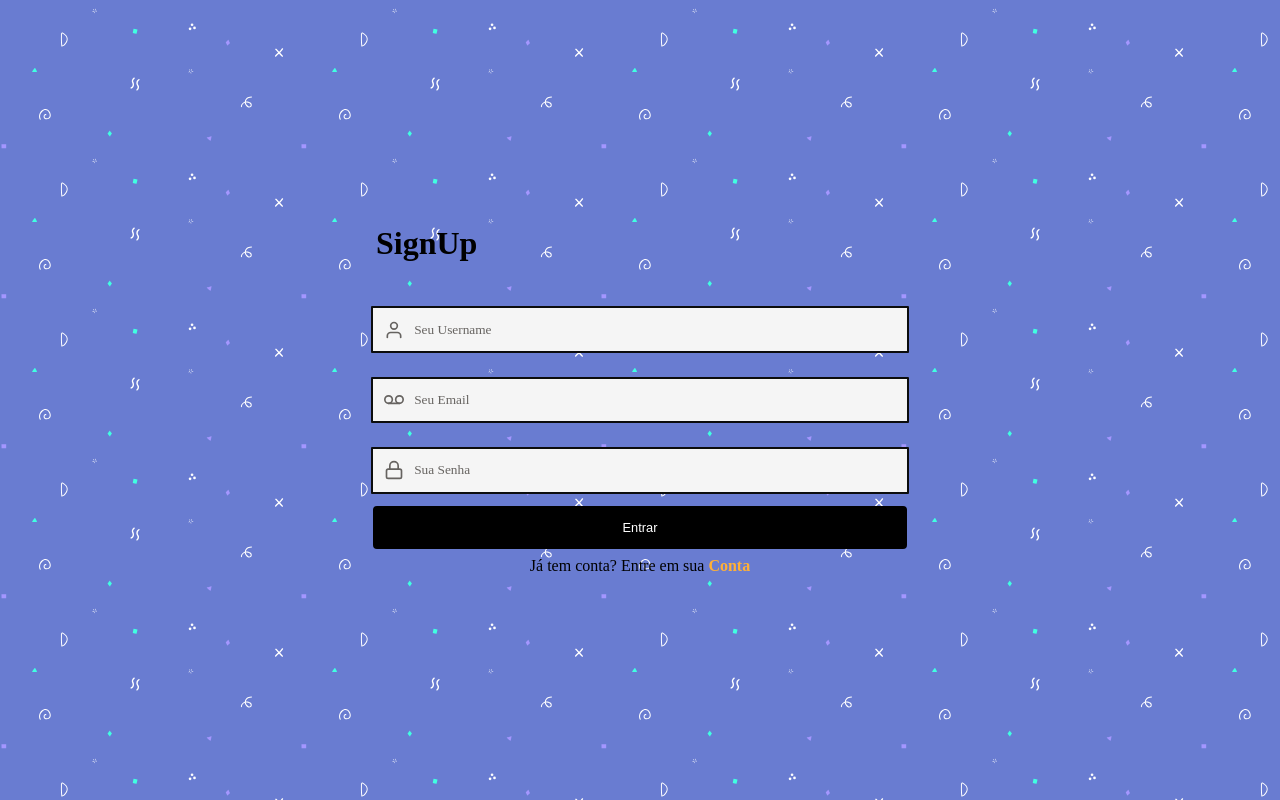
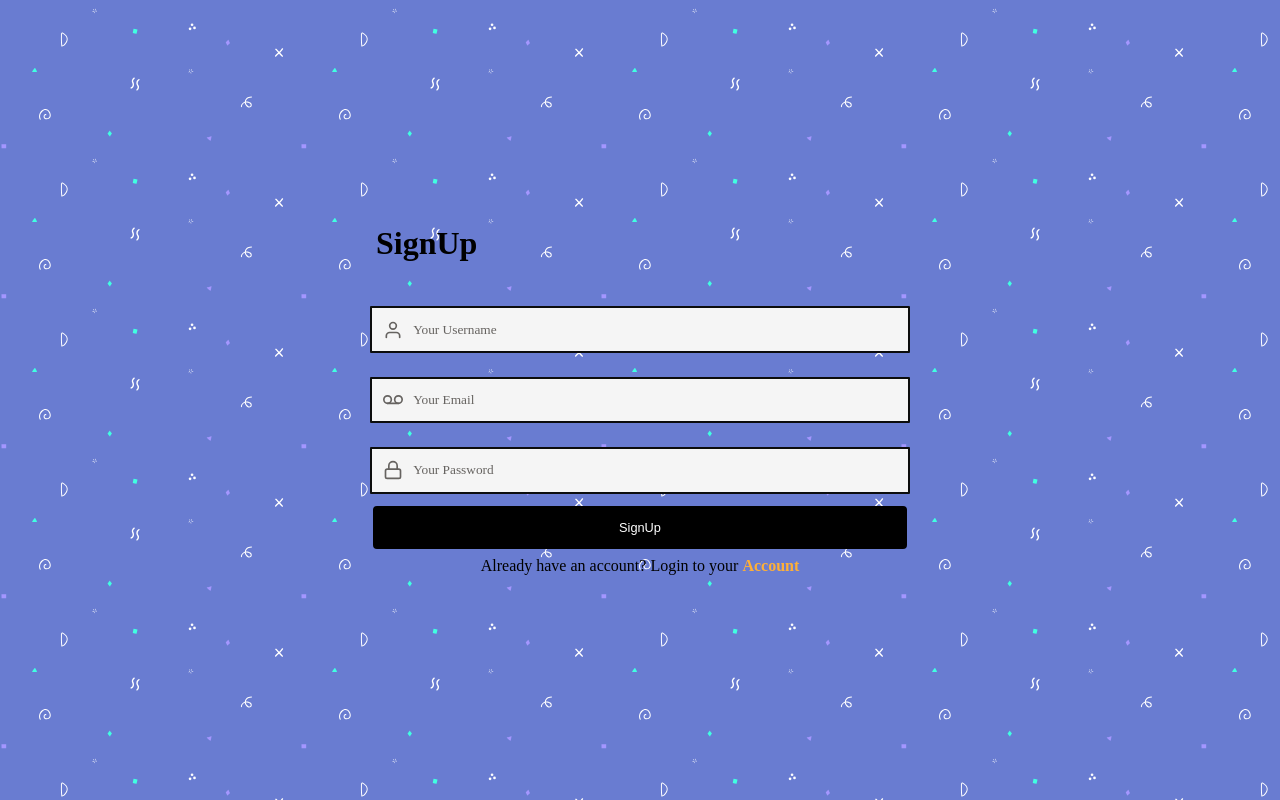
Before and after one commit to matheuspaivah2/gestao-de-habitos, a React (Create React App) app: page /signup in a window 1280 px wide. Built offline with nearby package versions, Linux system fonts and the light colour scheme; no server answers; a web font is replaced by a local one.

Commit message:
fix: alterado login signUp e my acount para ingles

```diff
--- a/src/components/Input/styles.js
+++ b/src/components/Input/styles.js
@@ -2,7 +2,6 @@ import styled, { css } from "styled-components";
 
 export const Container = styled.div`
   text-align: left;
-  padding: 1px;
   padding-top: 1.5vh;
   padding-bottom: 1.5vh;
   div {
--- a/src/pages/Login/index.js
+++ b/src/pages/Login/index.js
@@ -44,11 +44,11 @@ const Login = () => {
             <AnimationContainer>
               <form onSubmit={handleSubmit(handleSubmitFunction)}>
                     <h1>Login</h1>
-                    <Input register={register} name="username" icon={FiUser} placeholder="Seu Username" error={errors.username?.message}/>
-                    <Input register={register} name="password" icon={FiLock} placeholder="Sua Senha" type="password" error={errors.password?.message}/>
-                    <Button type="submit" size={"99%"}>Entrar</Button>
+                    <Input register={register} name="username" icon={FiUser} placeholder="Your Username" error={errors.username?.message}/>
+                    <Input register={register} name="password" icon={FiLock} placeholder="Your Password" type="password" error={errors.password?.message}/>
+                    <Button type="submit" size={"100%"}>Login</Button>
               </form>
-              <p>Não tem conta? Faça já sua <Link to="/signup">Conta</Link></p>
+              <p>Don't have an account? Create a Habits <Link to="/signup">Account</Link></p>
             </AnimationContainer>
         </Container>
     )
--- a/src/pages/Login/styles.js
+++ b/src/pages/Login/styles.js
@@ -30,7 +30,7 @@ export const AnimationContainer = styled.div`
     justify-content:center;
     animation: ${appearFromRight} 1s;
     form{
-        width:150%;
+        width:105%;
         text-align:center;
     }
     h1{
--- a/src/pages/MyAcount/index.js
+++ b/src/pages/MyAcount/index.js
@@ -57,22 +57,22 @@ const MyAcount = () => {
         }
         ,[token])
 
-    if(!token){
-        getToken()
-        return <Redirect to="/login"/>
-    }
+        const tok = JSON.parse(localStorage.getItem("@GestãoDeHábitos:access")) || "";
+        if(!tok){
+            return <Redirect to="/login"/>
+        }
 
 
     return(
         <Container>
-            <h1>Alterar Usuário</h1>
+            <h1>Change User</h1>
             <AnimationContainer>
               <form onSubmit={handleSubmit(handleSubmitFunction)}>
-                    <h3>Username atual: {usuario.username}</h3>
-                    <h3>Email atual: {usuario.email}</h3>
-                    <Input register={register} name="username" icon={FiUser} placeholder="Seu Novo Username" error={errors.username?.message}/>
-                    <Input register={register} name="email" icon={FiVoicemail} placeholder="Seu Novo Email" error={errors.email?.message}/>
-                    <Button type="submit" size={"90%"}>Alterar</Button>
+                    <p>Username: <a>{usuario.username}</a></p>
+                    <p>Email: <a>{usuario.email}</a></p>
+                    <Input register={register} name="username" icon={FiUser} placeholder="Your New Username" error={errors.username?.message}/>
+                    <Input register={register} name="email" icon={FiVoicemail} placeholder="Your New Email" error={errors.email?.message}/>
+                    <Button type="submit" size={"90%"}>Change</Button>
               </form>
               <Button handle={()=>(localStorage.removeItem('@GestãoDeHábitos:access'), history.push("/login"))} >Logout</Button>
             </AnimationContainer>
--- a/src/pages/MyAcount/styles.js
+++ b/src/pages/MyAcount/styles.js
@@ -31,14 +31,17 @@ export const AnimationContainer = styled.div`
     justify-content:center;
     animation: ${appearFromRight} 1s;
     form{
-        width:135%;
+        width:160%;
         text-align:center;
+        max-width: 320px;
     }
     h3{
         text-align: left;
     }
     p{
+        margin-left:4px;
         margin-top:8px;
+        text-align: left;
         a{
             font-weight: bold;
             color: var(--orange);
--- a/src/pages/SignUp/index.js
+++ b/src/pages/SignUp/index.js
@@ -40,11 +40,11 @@ const SignUp = () => {
             <AnimationContainer>
               <form onSubmit={handleSubmit(handleSubmitFunction)}>
                     <h1>SignUp</h1>
-                    <Input register={register} name="username" icon={FiUser} placeholder="Seu Username" error={errors.username?.message}/>
-                    <Input register={register} name="email" icon={FiVoicemail} placeholder="Seu Email" error={errors.email?.message}/>
-                    <Input register={register} name="password" icon={FiLock} placeholder="Sua Senha" type="password" error={errors.password?.message}/>
-                    <Button type="submit" size={"99%"}>Entrar</Button>
-                    <p>Já tem conta? Entre em sua <Link to="/login">Conta</Link></p>
+                    <Input register={register} name="username" icon={FiUser} placeholder="Your Username" error={errors.username?.message}/>
+                    <Input register={register} name="email" icon={FiVoicemail} placeholder="Your Email" error={errors.email?.message}/>
+                    <Input register={register} name="password" icon={FiLock} placeholder="Your Password" type="password" error={errors.password?.message}/>
+                    <Button type="submit" size={"100%"}>SignUp</Button>
+                    <p>Already have an account? Login to your <Link to="/login">Account</Link></p>
               </form>
             </AnimationContainer>
         </Container>
--- a/src/pages/SignUp/styles.js
+++ b/src/pages/SignUp/styles.js
@@ -30,7 +30,7 @@ export const AnimationContainer = styled.div`
     justify-content:center;
     animation: ${appearFromRight} 1s;
     form{
-        width:150%;
+        width:105%;
         text-align:center;
     }
     h1{
```
